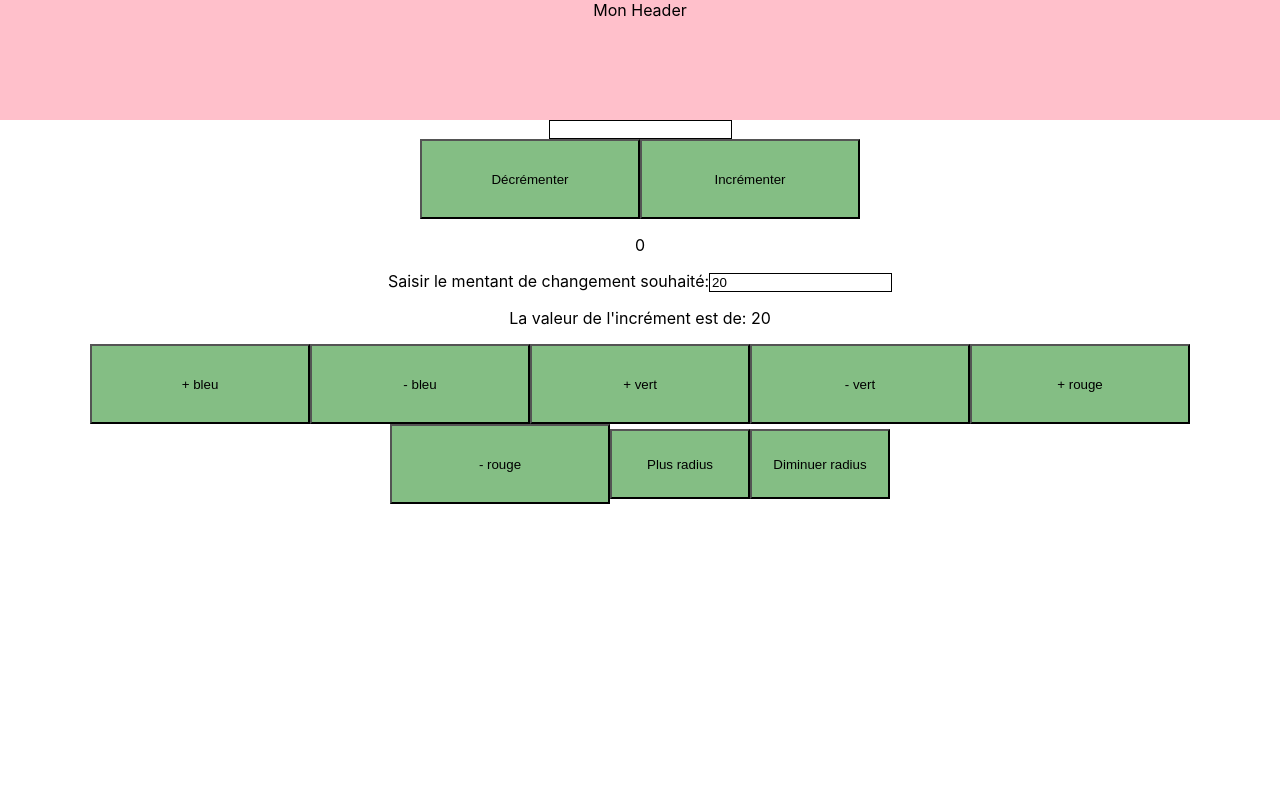
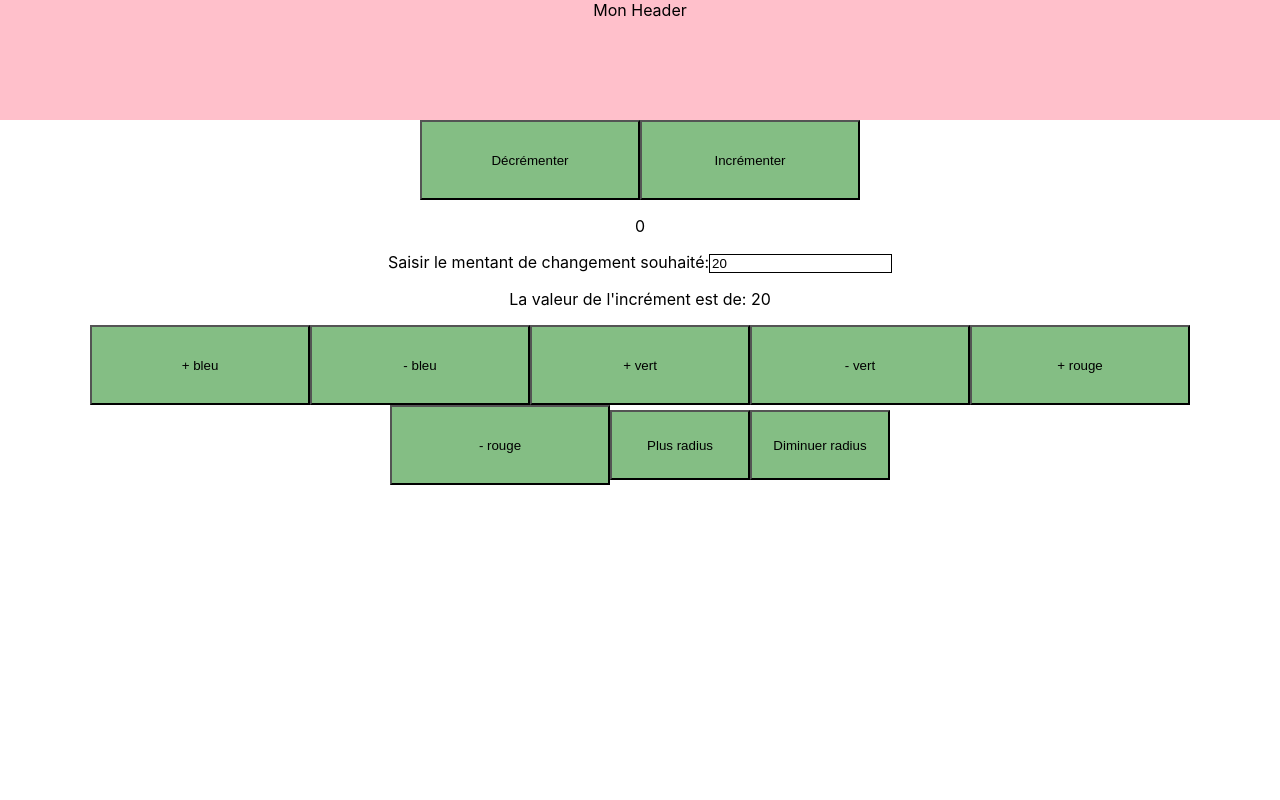
Before and after one commit to kamelkeb/20210406-Doranco-CPW-React, a React (Create React App) app: page / in a window 1280 px wide. Shown: the top 800 px of the page. Built offline with nearby package versions, Linux system fonts and the light colour scheme.

Commit message:
énoncé exo two way binding

```diff
--- a/src/App.js
+++ b/src/App.js
@@ -10,7 +10,7 @@ const App = () => {
   return (
     <div className="App">
       <Header></Header>
-      <LabeledInput></LabeledInput>
+
       <Compteur></Compteur>
       <ColorChanger></ColorChanger>
       <Footer></Footer>
```
Also changed, not shown: exoVendredi.js (+7 -0 lines).
